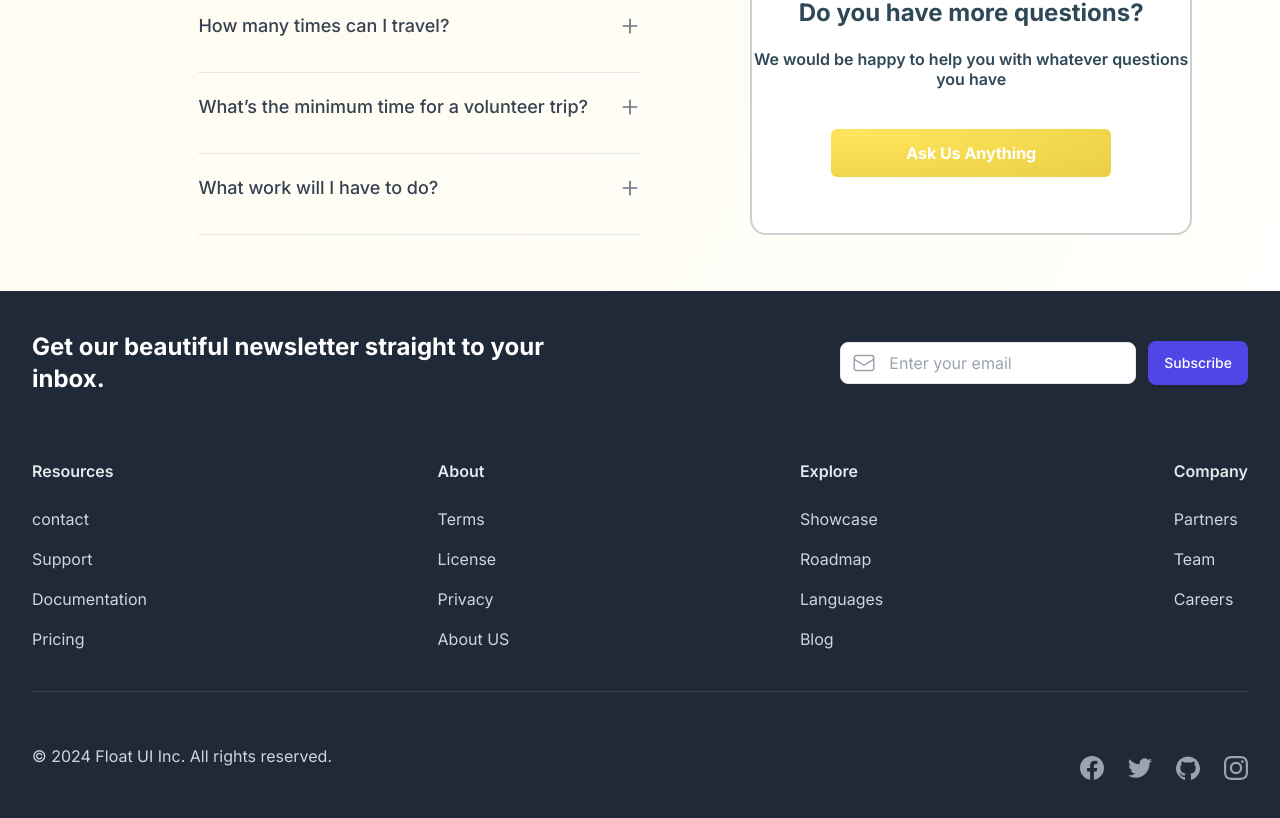
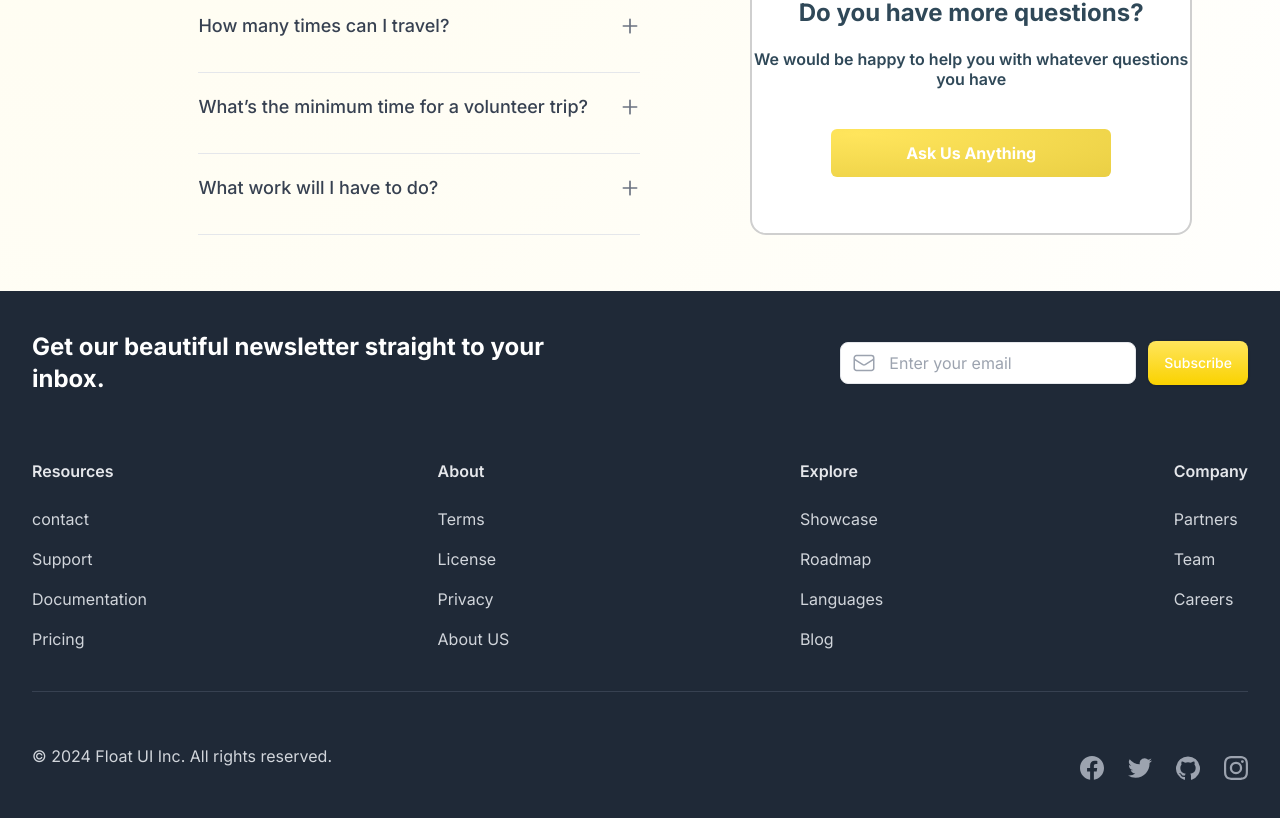
Before and after one commit to mohansharma916/NoCostTravel, a Next.js app: page / in a window 1280 px wide. Shown: the part 4365-5183 px from the top of the page. Built offline with nearby package versions, Linux system fonts and the light colour scheme.

Commit message:
footer btn color

```diff
--- a/src/components/Footer/index.tsx
+++ b/src/components/Footer/index.tsx
@@ -117,7 +117,7 @@ const FooterComponent = () => {
                   className="w-full pl-12 pr-3 py-2 text-gray-500 bg-white outline-none border focus:border-indigo-600 shadow-sm rounded-lg"
                 />
               </div>
-              <button className="block w-auto py-3 px-4 font-medium text-sm text-center text-white bg-indigo-600 hover:bg-indigo-500 active:bg-indigo-700 active:shadow-none rounded-lg shadow">
+              <button className="block w-auto py-3 px-4 font-medium text-sm text-center text-white bg-gradient-to-b from-[#ffe55c] to-[#FAD200] hover:bg-gradient-to-t  active:bg-yellow-300 active:shadow-none rounded-lg shadow">
                 Subscribe
               </button>
             </form>
```
